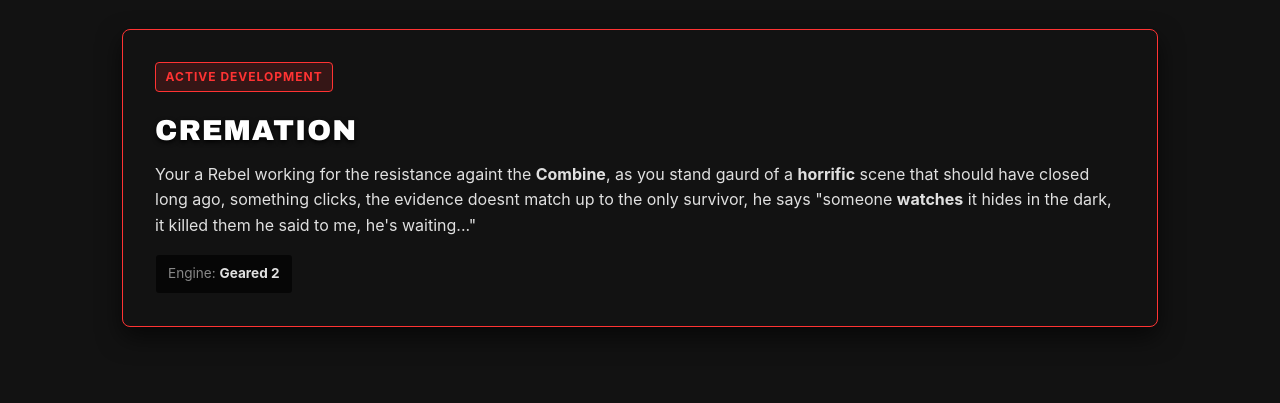
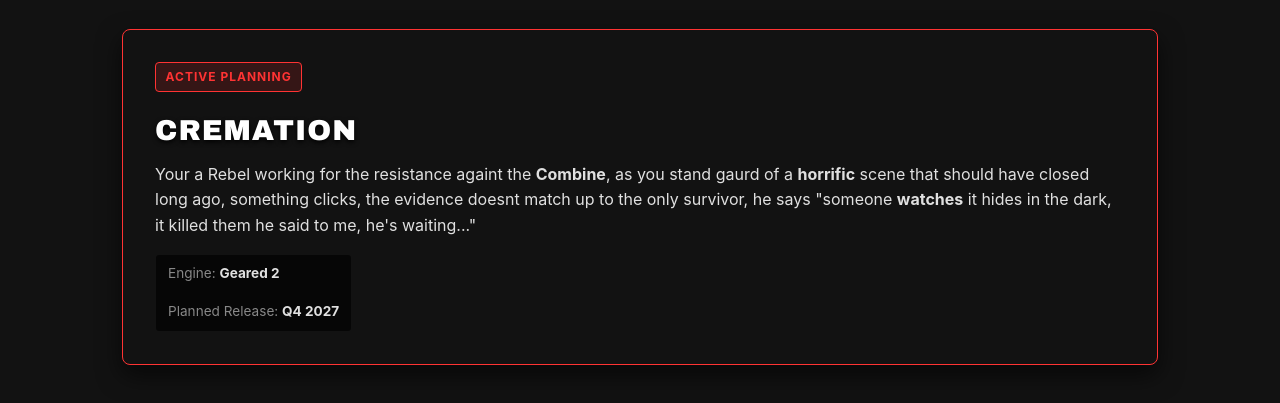
Before and after one commit to C2KS/c2ks.github.com, a plain HTML site: page games.html in a window 1280 px wide. Shown: the part 187-590 px from the top of the page. Drawn offline with Linux system fonts and the light colour scheme.

Commit message:
Update games.html

```diff
--- a/games.html
+++ b/games.html
@@ -256,10 +256,11 @@
             <!-- New Game Card: CREMATION  -->
             <div class="game-card card-tfhu">
                 <div class="game-card-content">
-                    <span class="status-badge planned">Active Development</span>
+                    <span class="status-badge planned">Active Planning</span>
                     <h3>CREMATION</h3>
                     <p>Your a Rebel working for the resistance againt the <strong>Combine</strong>, as you stand gaurd of a <strong>horrific</strong> scene that should have closed long ago, something clicks, the evidence doesnt match up to the only survivor, he says "someone <strong>watches</strong> it hides in the dark, it killed them he said to me, he's waiting..." </p>
-                    <div class="engine-info">Engine: <strong>Geared 2</strong></div>
+                    <div class="engine-info">Engine: <strong>Geared 2</strong></p>
+                    <div class="release-info">Planned Release: <strong>Q4 2027</strong></div>
                 </div>
             </div>
 
```
